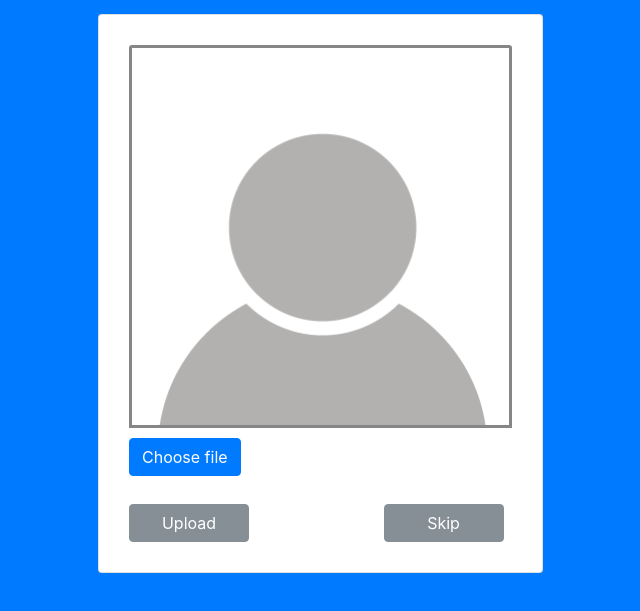
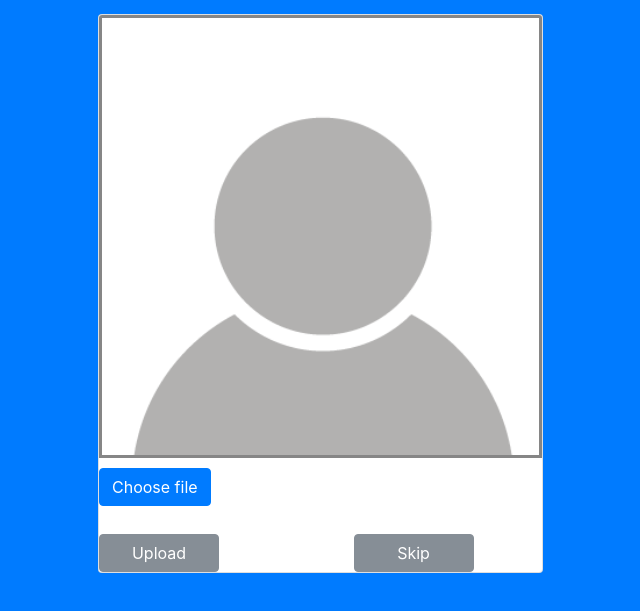
Before and after one commit to will-johnston/Schedule-It, a plain HTML site: page app/pictureUpload.html in a window 1280 px wide. Shown: the part 185-796 px from the top of the page, without its empty margins (332-972 px from the left). Drawn offline with Linux system fonts and the light colour scheme.

Commit message:
Not sure why that padding was there

```diff
--- a/app/resources/style.css
+++ b/app/resources/style.css
@@ -40,10 +40,6 @@ body {
 }
 
 .card-block {
-	padding-top: 30px;
-	padding-right: 30px;
-	padding-left: 30px;
-	padding-bottom: 30px;
 }
 
 #skipPhoto {
```
